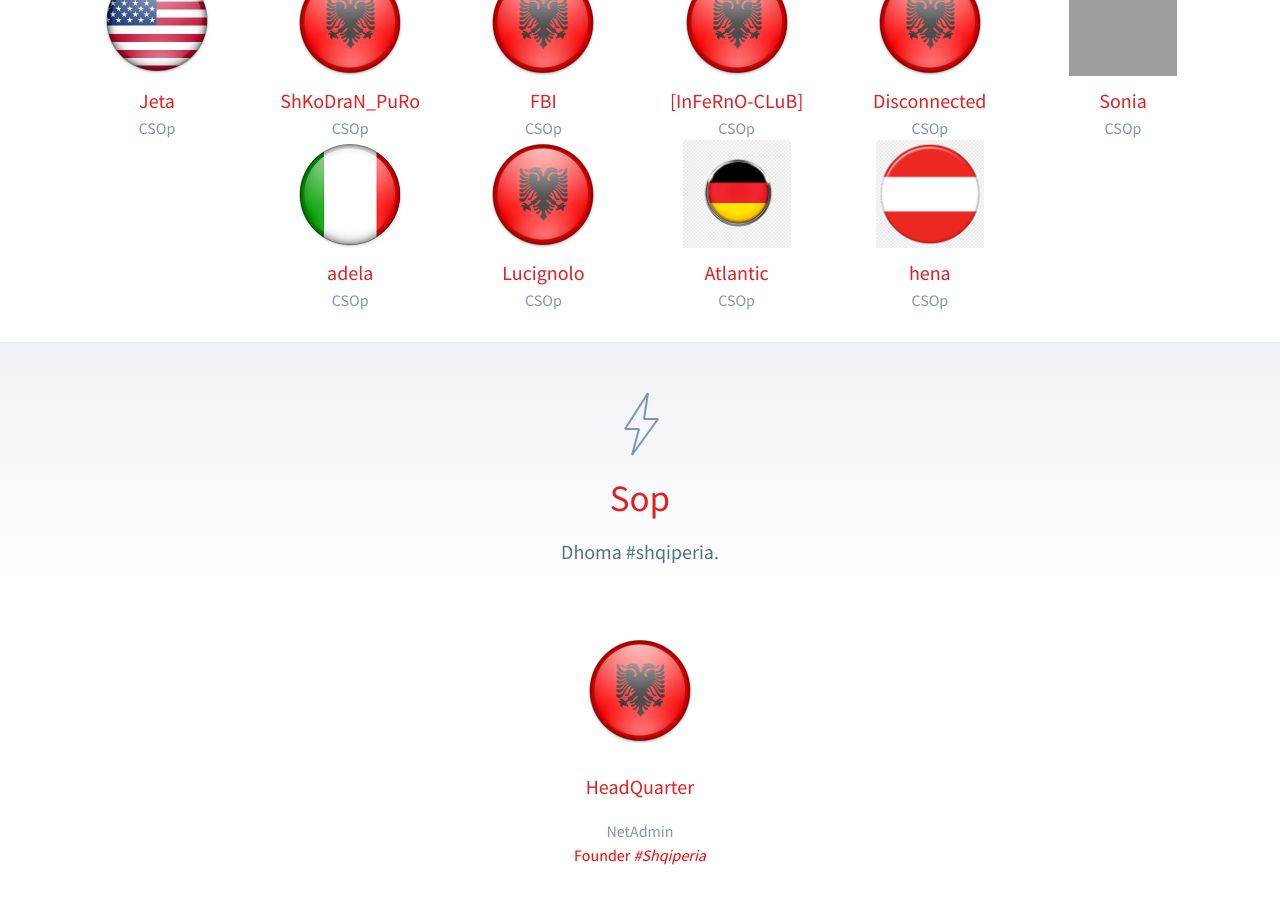
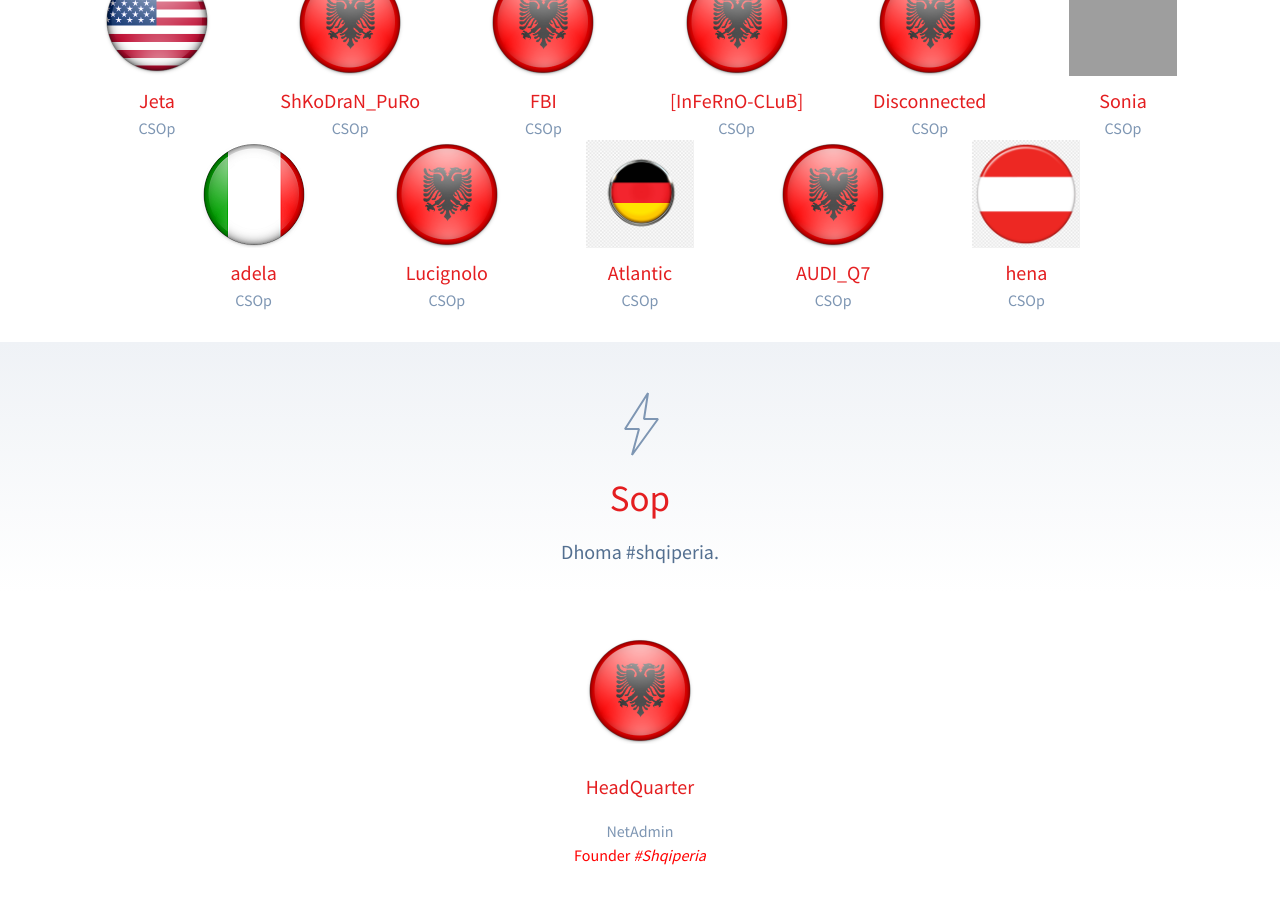
Before and after one commit to AlbnetworkOrg/albnetworkorg.github.io, a Jekyll site: the page built from skuadra.html, in a window 1280 px wide and 900 px high, scrolled down 2416 px. Built offline with Jekyll 4.4.1, drawn with Linux system fonts in a browser that asks for light colours; grey boxes are pictures that could not be loaded.

Commit message:
Update skuadra.html

```diff
--- a/skuadra.html
+++ b/skuadra.html
@@ -284,6 +284,16 @@ permalink: /skuadra/
 
 <div class="Team-member">
       <h3>
+        <a href="https://albnetwork.org/skuadra/" target="_blank">
+          <img src="{{ site.baseurl }}/img/al.png" alt="" width="108" height="108">
+          AUDI_Q7
+        </a>
+      </h3>
+      <h4>CSOp</h4>
+    </div>
+
+<div class="Team-member">
+      <h3>
         <a href="https://forum.albnetwork.org/index.php?members/hena.169/" target="_blank">
           <img src="{{ site.baseurl }}/img/aus.png" alt="" width="108" height="108">
           hena
```
